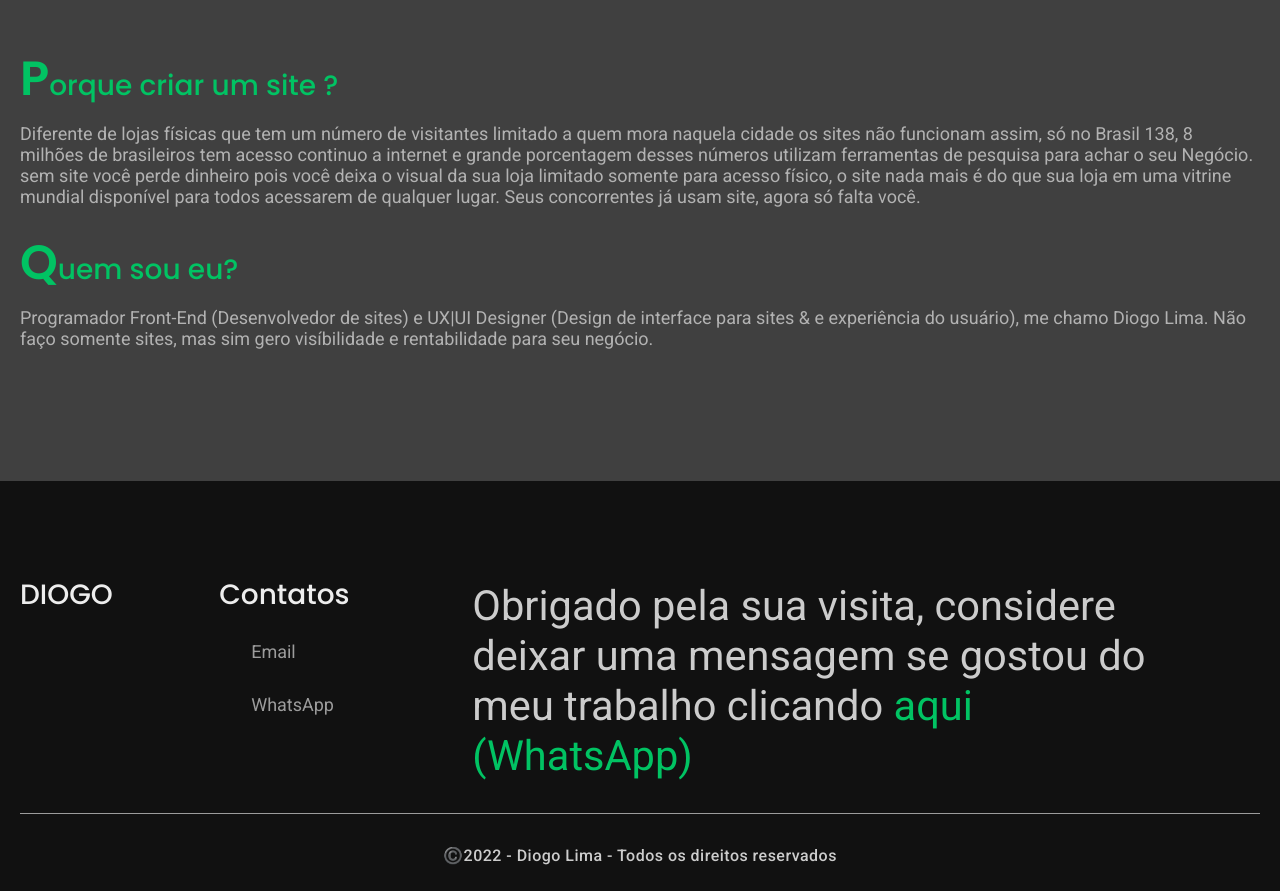
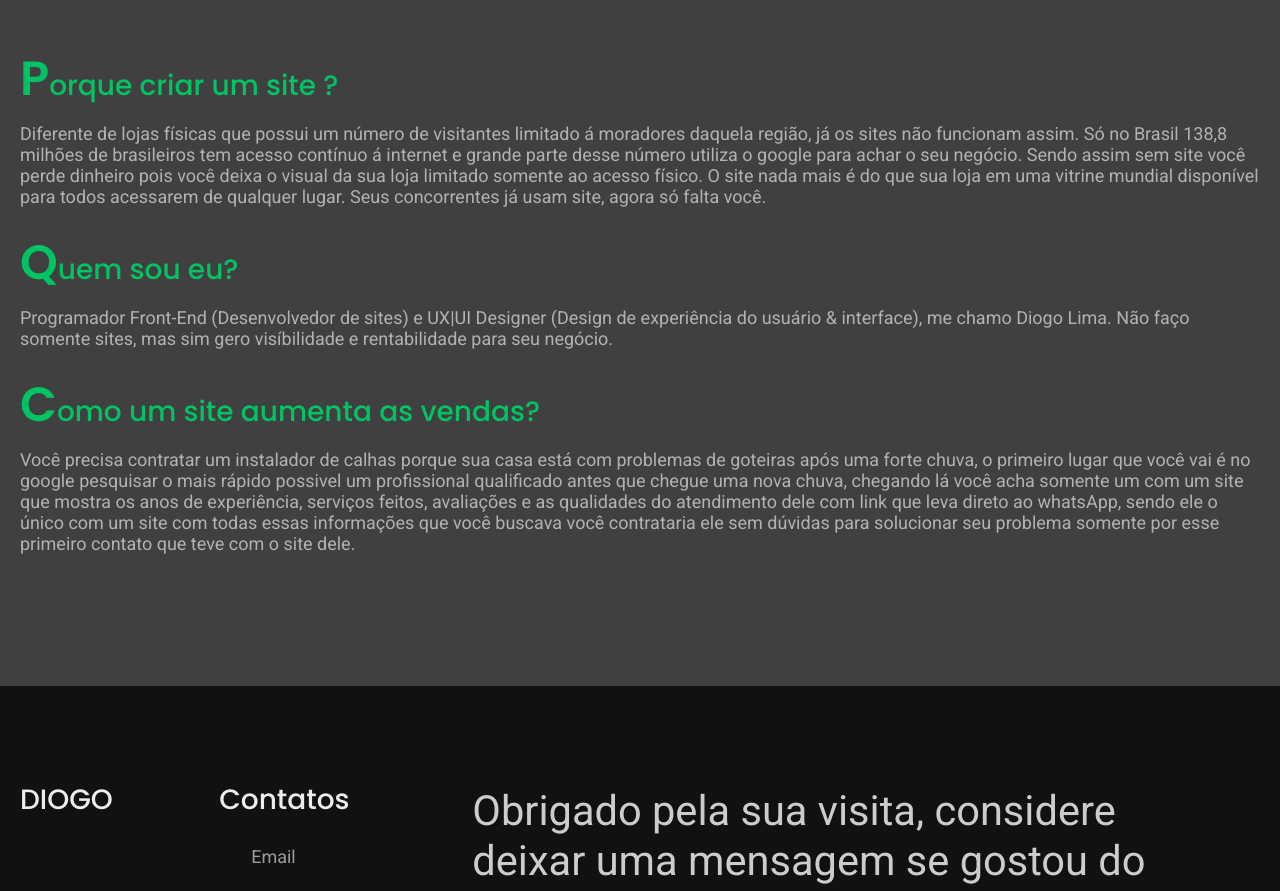
Before and after one commit to eidiogolima/Portifolio, a React (Create React App) app: page / in a window 1280 px wide. Shown: the part 2560-3451 px from the top of the page. Built offline with nearby package versions, Linux system fonts and the light colour scheme.

Commit message:
fix all orthography

```diff
--- a/src/Components/WhyCreateSite.js
+++ b/src/Components/WhyCreateSite.js
@@ -5,29 +5,42 @@ const WhyCreateSite = () => {
     <section id={styles.createBg}>
       <div className="container" id={styles.create}>
         <div className={styles.card}>
-          <h1 className="font-1-xl">P<span className='font-1-l'>orque criar um site ?</span> </h1>
+          <h1 className="font-1-xl">
+            P<span className="font-1-l">orque criar um site ?</span>{' '}
+          </h1>
           <p className="font-2-s cor-5">
-            Diferente de lojas físicas que tem um número de visitantes limitado
-            a quem mora naquela cidade os sites não funcionam assim, só no
-            Brasil 138, 8 milhões de brasileiros tem acesso continuo a internet
-            e grande porcentagem desses números utilizam ferramentas de pesquisa
-            para achar o seu Negócio. sem site você perde dinheiro pois você
-            deixa o visual da sua loja limitado somente para acesso físico, o
-            site nada mais é do que sua loja em uma vitrine mundial disponível
-            para todos acessarem de qualquer lugar. Seus concorrentes já usam
-            site, agora só falta você.
+            Diferente de lojas físicas que possui um número de visitantes
+            limitado á moradores daquela região, já os sites não funcionam
+            assim. Só no Brasil 138,8 milhões de brasileiros tem acesso contínuo
+            á internet e grande parte desse número utiliza o google para achar o
+            seu negócio. Sendo assim sem site você perde dinheiro pois você
+            deixa o visual da sua loja limitado somente ao acesso físico. O site
+            nada mais é do que sua loja em uma vitrine mundial disponível para
+            todos acessarem de qualquer lugar. Seus concorrentes já usam site,
+            agora só falta você.
           </p>
         </div>
 
-
         <div className={styles.card}>
-          <h1 className="font-1-xl">Q<span className='font-1-l'>uem sou eu?</span> </h1>
+          <h1 className="font-1-xl">
+            Q<span className="font-1-l">uem sou eu?</span>{' '}
+          </h1>
           <p className="font-2-s cor-5">
-          Programador Front-End (Desenvolvedor de sites) e UX|UI Designer (Design de interface para sites & e experiência do usuário), me chamo Diogo Lima. Não faço somente sites, mas sim gero visíbilidade e rentabilidade para seu negócio.
+            Programador Front-End (Desenvolvedor de sites) e UX|UI Designer
+            (Design de experiência do usuário & interface), me
+            chamo Diogo Lima. Não faço somente sites, mas sim gero visíbilidade
+            e rentabilidade para seu negócio.
           </p>
         </div>
 
-
+        <div className={styles.card}>
+          <h1 className="font-1-xl">
+            C<span className="font-1-l">omo um site aumenta as vendas?</span>{' '}
+          </h1>
+          <p className="font-2-s cor-5">
+           Você precisa contratar um instalador de calhas porque sua casa está com problemas de goteiras após uma forte chuva, o primeiro lugar que você vai é no google pesquisar o mais rápido possivel um profissional qualificado antes que chegue uma nova chuva, chegando lá você acha somente um com um site que mostra os anos de experiência, serviços feitos, avaliações e as qualidades do atendimento dele com link que leva direto ao whatsApp, sendo ele o único com um site com todas essas informações que você buscava você contrataria ele sem dúvidas para solucionar seu problema somente por esse primeiro contato que teve com o site dele.
+          </p>
+        </div>
       </div>
     </section>
   );
--- a/src/Pages/Home/Home.js
+++ b/src/Pages/Home/Home.js
@@ -12,7 +12,7 @@ const Home = () => {
     <>
       <Head
         title="Diogo Lima | Desenvolvedor de sites"
-        description="Olá sou Diogo Lima Desenvolvedor de sites e UX|UI Designer, tenha o seu site feito em pouco tempo mas com muita qualidade, aplie seu negocio com um site, seus concorrentes já tem só falta você!"
+        description="Olá me chamo Diogo Lima e sou Desenvolvedor de sites e UX|UI Designer. Tenha o seu site feito por um profissional na área em pouco tempo e com muita qualidade. O site irá te ajudar a vender mais seu produto/serviço. Seus concorrentes já tem só falta você! ler mais..."
       />
       <Introduction />
       <Projects />
```
